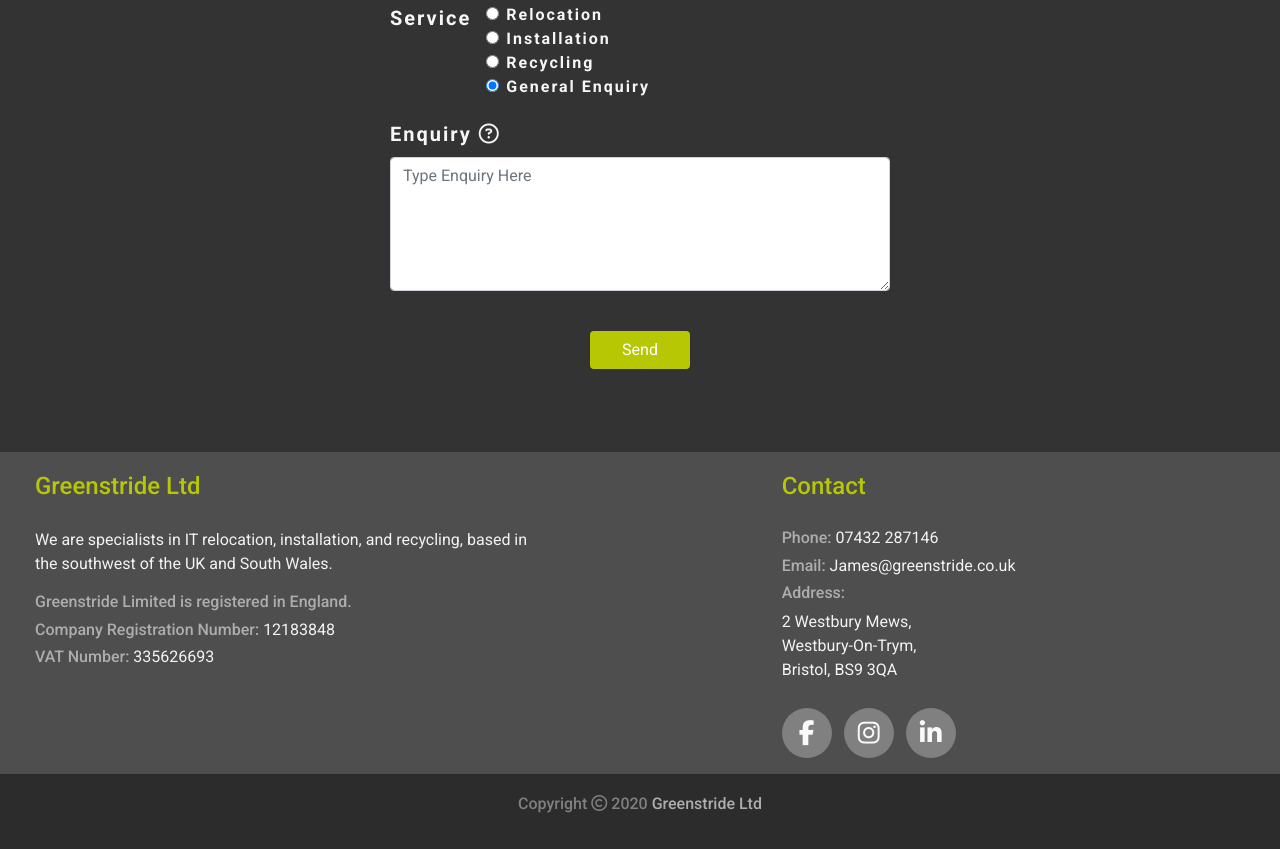
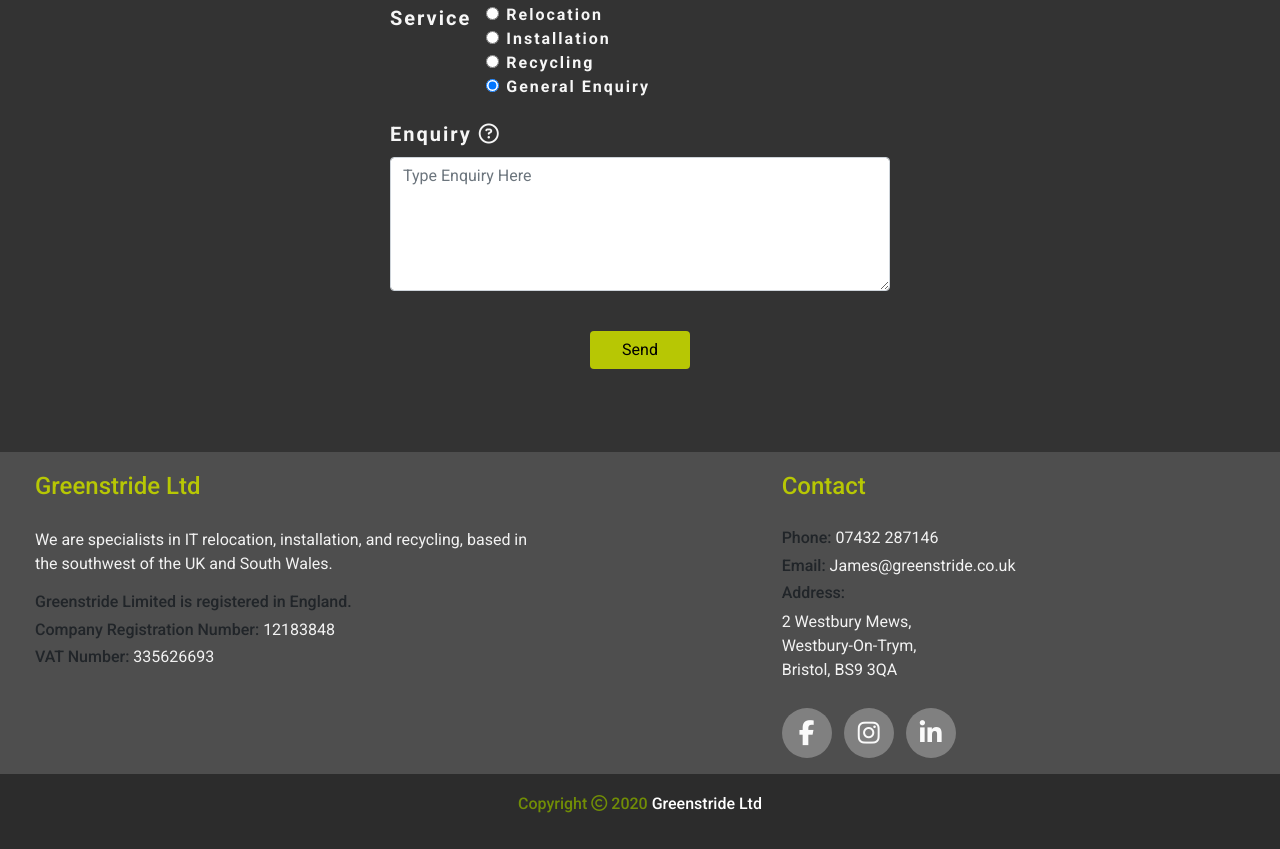
Before and after one commit to JMortifee/User-centric-front-end, a plain HTML site: page contact.html in a window 1280 px wide. Shown: the part 994-1843 px from the top of the page. Drawn offline with nearby package versions, Linux system fonts and the light colour scheme.

Commit message:
Accessibility issues with colors fixed

```diff
--- a/assets/css/style.css
+++ b/assets/css/style.css
@@ -13,6 +13,9 @@ body {
     width: 100%;
 }
 
+a {
+    color: #b7c704;
+}
 /*--------------------------------------------------Header-------*/
 
 header {
@@ -72,8 +75,8 @@ footer p {
 }
 
 
-footer h6 {
-    color: rgb(173, 173, 173);
+footer h5 {
+    color: #718d06;
 }
 
 .contact-info {
@@ -113,10 +116,11 @@ footer h6 {
 
 #copyright h6 {
     padding-top: 20px;
+    color: white;
 }
 
 .cp-text {
-    color: grey;
+    color: #718d06;
 }
 
 /*-----------------------------------------------------Jumbotron-----*/
@@ -152,7 +156,7 @@ footer h6 {
     margin: 0 20px;
     background-color: #b7c704;
     border-color: transparent;
-    color: #fff;
+    color: black;
 }
 
 .btn:hover {
@@ -172,7 +176,7 @@ footer h6 {
 
 .banner h2 {
     font-size: 40px;
-    color: #f6f6f6;
+    color: black;
 }
 
 .home {
```
